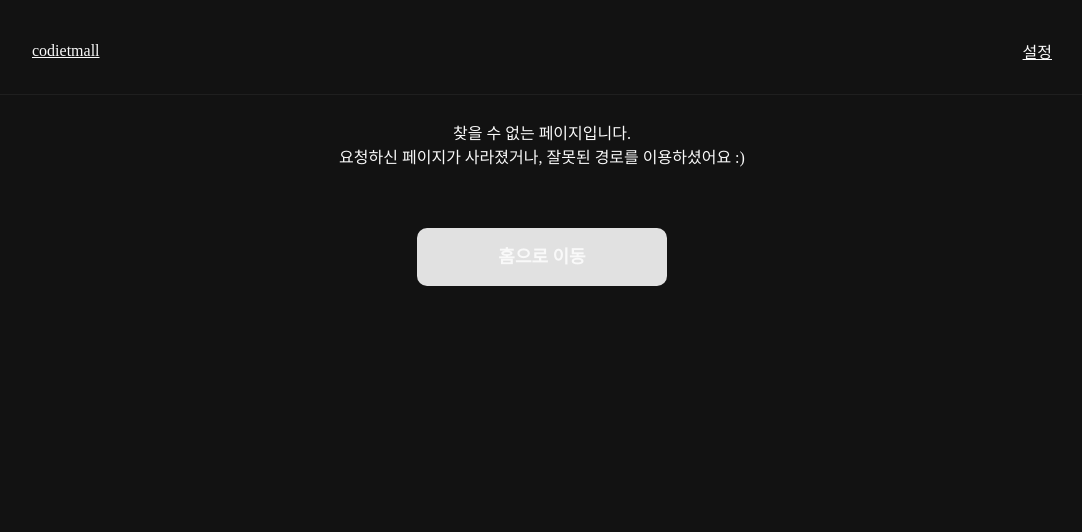
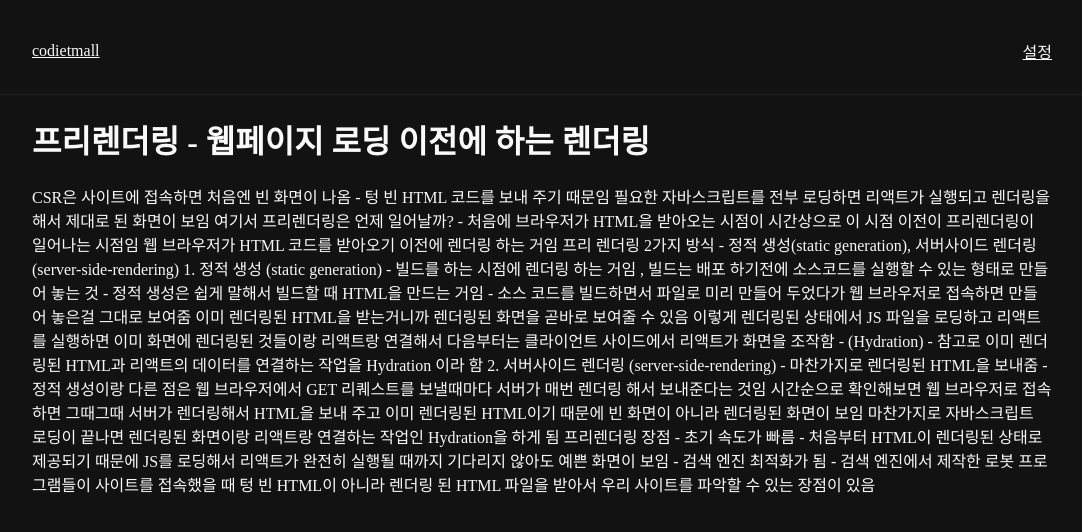
Before and after one commit to edhcoding/Practice-Next.js, a Next.js app: page /study in a window 1280 px wide. Before the commit this address had no page. Shown: the top 532 px of the page, without its empty margins (98-1180 px from the left). Built offline with nearby package versions, Linux system fonts and the light colour scheme.

Commit message:
프리렌더링이란?

```diff
--- /dev/null
+++ b/pages/study.js
@@ -0,0 +1,34 @@
+export default function Study() {
+  return (
+    <div>
+      <h1>프리렌더링 - 웹페이지 로딩 이전에 하는 렌더링</h1>
+
+      CSR은 사이트에 접속하면 처음엔 빈 화면이 나옴 - 텅 빈 HTML 코드를 보내 주기 때문임 필요한 자바스크립트를 전부 로딩하면
+      리액트가 실행되고 렌더링을 해서 제대로 된 화면이 보임
+
+      여기서 프리렌더링은 언제 일어날까? - 처음에 브라우저가 HTML을 받아오는 시점이 시간상으로 이 시점 이전이 프리렌더링이
+      일어나는 시점임 웹 브라우저가 HTML 코드를 받아오기 이전에 렌더링 하는 거임
+
+      프리 렌더링 2가지 방식 -  정적 생성(static generation), 서버사이드 렌더링(server-side-rendering)
+      1. 정적 생성 (static generation)
+      - 빌드를 하는 시점에 렌더링 하는 거임 , 빌드는 배포 하기전에 소스코드를 실행할 수 있는 형태로 만들어 놓는 것
+      - 정적 생성은 쉽게 말해서 빌드할 때 HTML을 만드는 거임
+      - 소스 코드를 빌드하면서 파일로 미리 만들어 두었다가 웹 브라우저로 접속하면 만들어 놓은걸 그대로 보여줌
+      이미 렌더링된 HTML을 받는거니까 렌더링된 화면을 곧바로 보여줄 수 있음 이렇게 렌더링된 상태에서 JS 파일을 로딩하고
+      리액트를 실행하면 이미 화면에 렌더링된 것들이랑 리액트랑 연결해서 다음부터는 클라이언트 사이드에서 리액트가 화면을 조작함
+      - (Hydration) - 참고로 이미 렌더링된 HTML과 리액트의 데이터를 연결하는 작업을 Hydration 이라 함
+
+      2. 서버사이드 렌더링 (server-side-rendering)
+      - 마찬가지로 렌더링된 HTML을 보내줌
+      - 정적 생성이랑 다른 점은 웹 브라우저에서 GET 리퀘스트를 보낼때마다 서버가 매번 렌더링 해서 보내준다는 것임
+      시간순으로 확인해보면 웹 브라우저로 접속하면 그때그때 서버가 렌더링해서 HTML을 보내 주고 이미 렌더링된 HTML이기 때문에
+      빈 화면이 아니라 렌더링된 화면이 보임 마찬가지로 자바스크립트 로딩이 끝나면 렌더링된 화면이랑 리액트랑 연결하는 작업인 Hydration을 하게 됨
+
+      프리렌더링 장점
+      - 초기 속도가 빠름 - 처음부터 HTML이 렌더링된 상태로 제공되기 때문에 JS를 로딩해서 리액트가 완전히 실행될 때까지
+      기다리지 않아도 예쁜 화면이 보임
+      - 검색 엔진 최적화가 됨 - 검색 엔진에서 제작한 로봇 프로그램들이 사이트를 접속했을 때 텅 빈 HTML이 아니라 렌더링 된 HTML 파일을 받아서
+      우리 사이트를 파악할 수 있는 장점이 있음
+    </div>
+  );
+}
```
